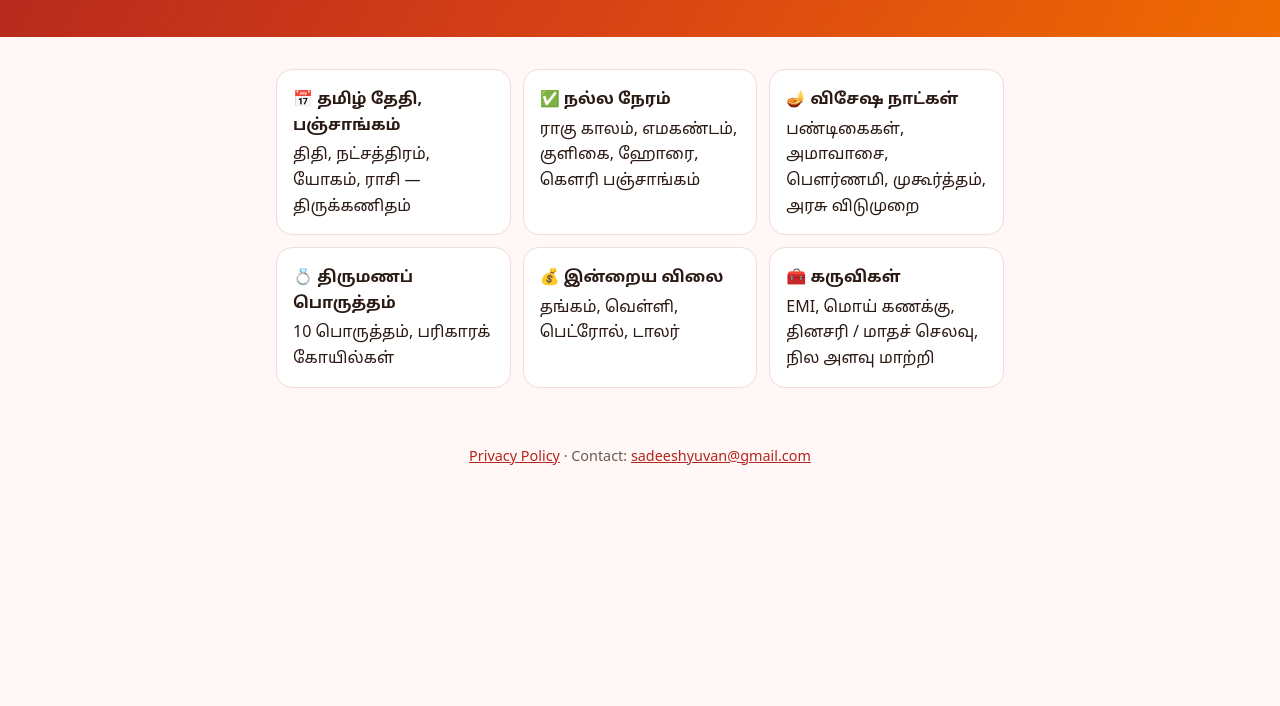
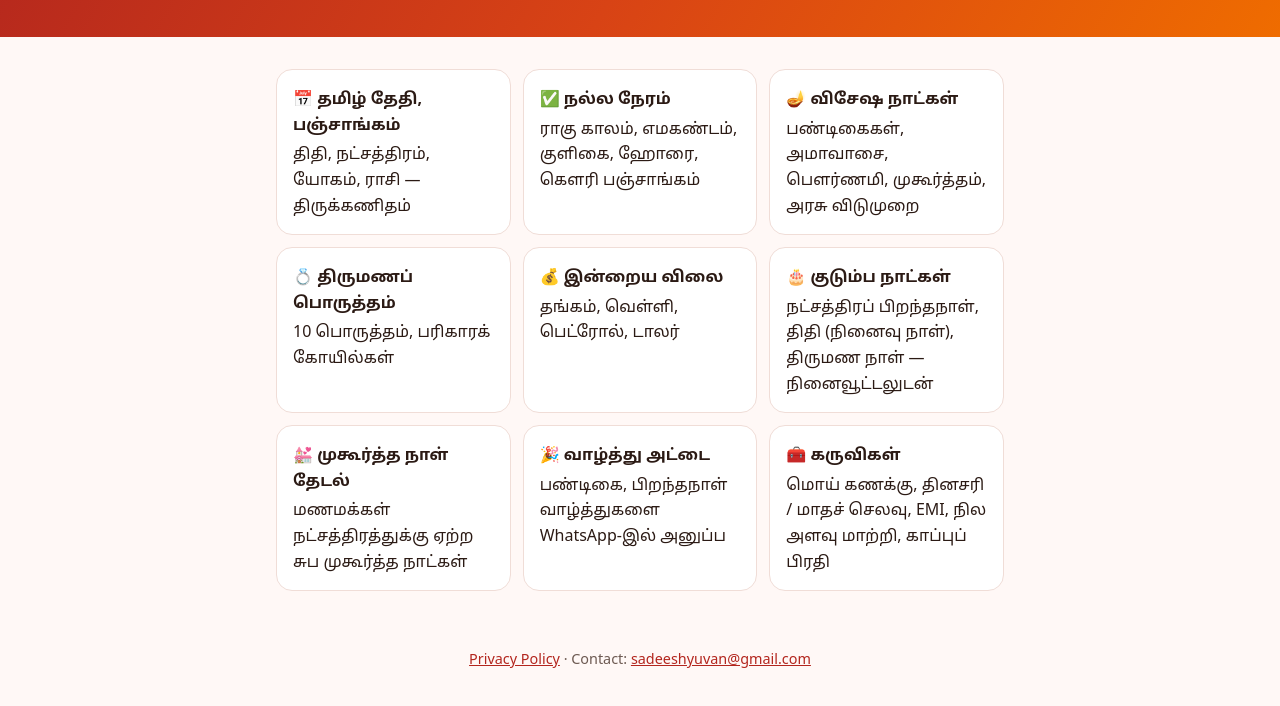
Before and after one commit to sadeeshmch-f2b/sadeeshmch-f2b.github.io, a plain HTML site: page index.html in a window 1280 px wide. Shown: the part 142-848 px from the top of the page. Before the commit the page ends 800 px from the top, so only its background shows below. Drawn offline with Linux system fonts and the light colour scheme.

Commit message:
Home page: list family days, muhurtham finder, greeting cards
Co-Authored-By: Claude Opus 5.5 <noreply@anthropic.com>

```diff
--- a/index.html
+++ b/index.html
@@ -32,7 +32,10 @@
       <div class="card"><b>🪔 விசேஷ நாட்கள்</b>பண்டிகைகள், அமாவாசை, பௌர்ணமி, முகூர்த்தம், அரசு விடுமுறை</div>
       <div class="card"><b>💍 திருமணப் பொருத்தம்</b>10 பொருத்தம், பரிகாரக் கோயில்கள்</div>
       <div class="card"><b>💰 இன்றைய விலை</b>தங்கம், வெள்ளி, பெட்ரோல், டாலர்</div>
-      <div class="card"><b>🧰 கருவிகள்</b>EMI, மொய் கணக்கு, தினசரி / மாதச் செலவு, நில அளவு மாற்றி</div>
+      <div class="card"><b>🎂 குடும்ப நாட்கள்</b>நட்சத்திரப் பிறந்தநாள், திதி (நினைவு நாள்), திருமண நாள் — நினைவூட்டலுடன்</div>
+      <div class="card"><b>💒 முகூர்த்த நாள் தேடல்</b>மணமக்கள் நட்சத்திரத்துக்கு ஏற்ற சுப முகூர்த்த நாட்கள்</div>
+      <div class="card"><b>🎉 வாழ்த்து அட்டை</b>பண்டிகை, பிறந்தநாள் வாழ்த்துகளை WhatsApp-இல் அனுப்ப</div>
+      <div class="card"><b>🧰 கருவிகள்</b>மொய் கணக்கு, தினசரி / மாதச் செலவு, EMI, நில அளவு மாற்றி, காப்புப் பிரதி</div>
     </div>
   </main>
   <footer>
```
